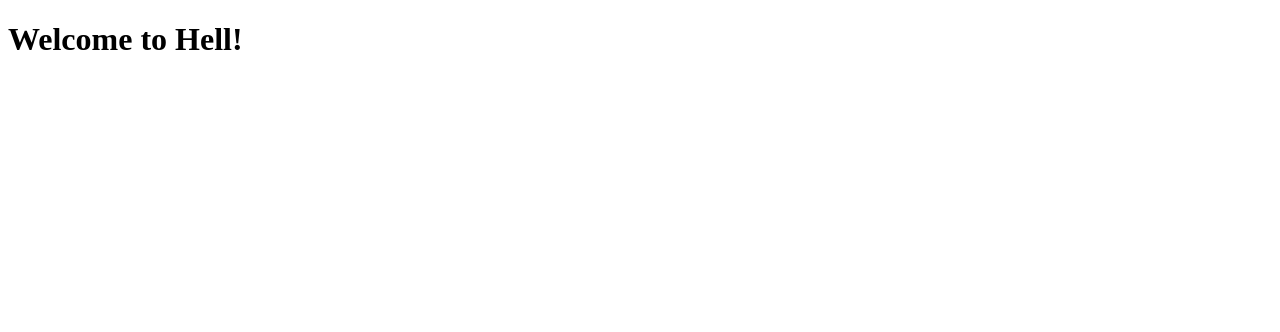
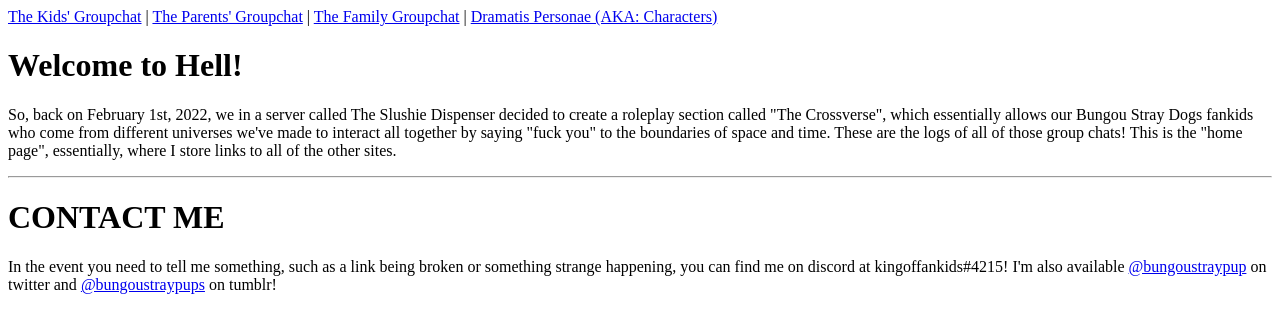
Before and after one commit to bungoustraypups/slushiedispenser-gc, a plain HTML site: page index.html in a window 1280 px wide. Drawn offline with Linux system fonts and the light colour scheme.

Commit message:
Update index.html

```diff
--- a/index.html
+++ b/index.html
@@ -1,7 +1,17 @@
 <!DOCTYPE html>
 <html>
-<title>Slushie Dispenser Public Annals</title>
+  <title>Slushie Dispenser Public Annals</title>
 <body>
-<h1>Welcome to Hell!</h1>
+  <nav>
+  <a href="https://bungoustraypups.github.io/slushiedispenser-group/">The Kids' Groupchat</a> |
+  <a href="/">The Parents' Groupchat</a> |
+  <a href="/">The Family Groupchat</a> |
+  <a href="/">Dramatis Personae (AKA: Characters)</a>
+</nav>
+  <h1>Welcome to Hell!</h1>
+  <p>So, back on February 1st, 2022, we in a server called The Slushie Dispenser decided to create a roleplay section called "The Crossverse", which essentially allows our Bungou Stray Dogs fankids who come from different universes we've made to interact all together by saying "fuck you" to the boundaries of space and time. These are the logs of all of those group chats! This is the "home page", essentially, where I store links to all of the other sites.</p>
+  <hr>
+  <h1>CONTACT ME</h1>
+  <p>In the event you need to tell me something, such as a link being broken or something strange happening, you can find me on discord at kingoffankids#4215! I'm also available <a href="https://twitter.com/bungoustraypup">@bungoustraypup</a> on twitter and <a href="https://bungoustraypups.tumblr.com/">@bungoustraypups</a> on tumblr!</p>
 </body>
 </html>
```
